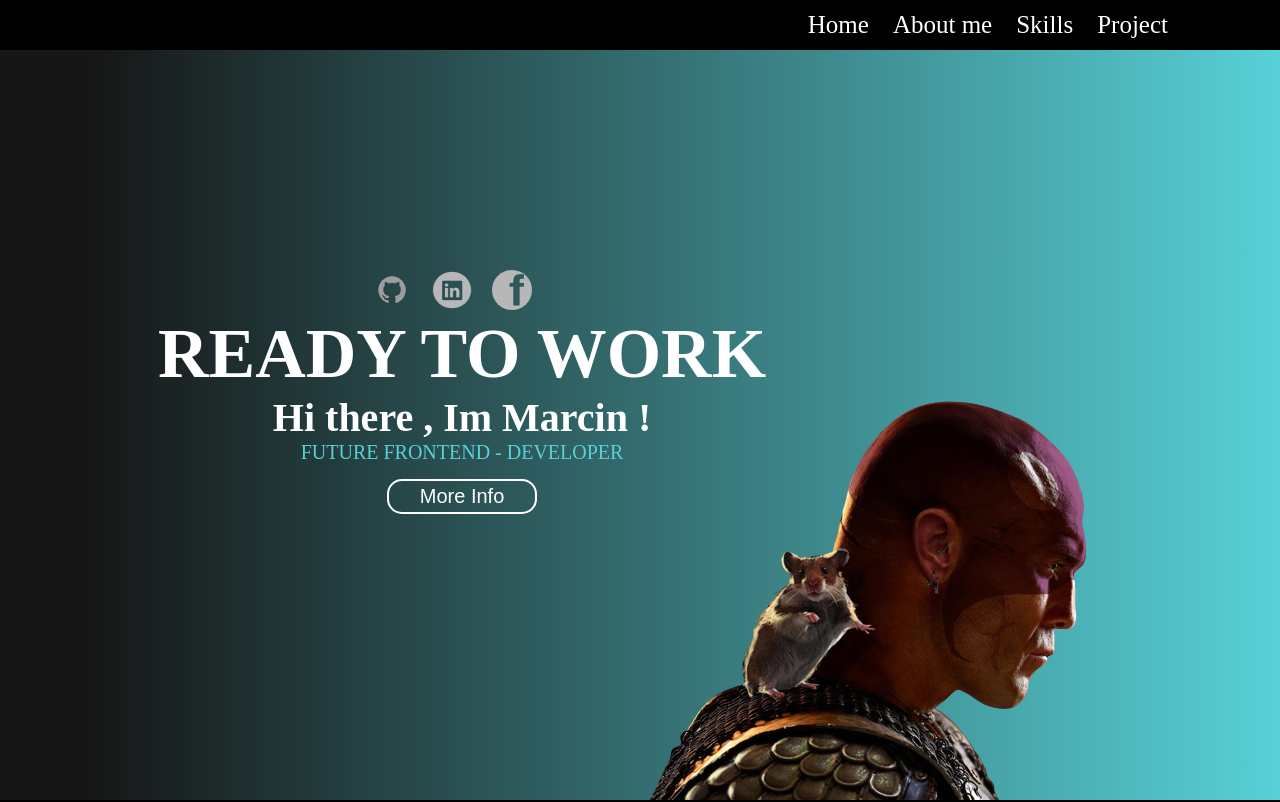
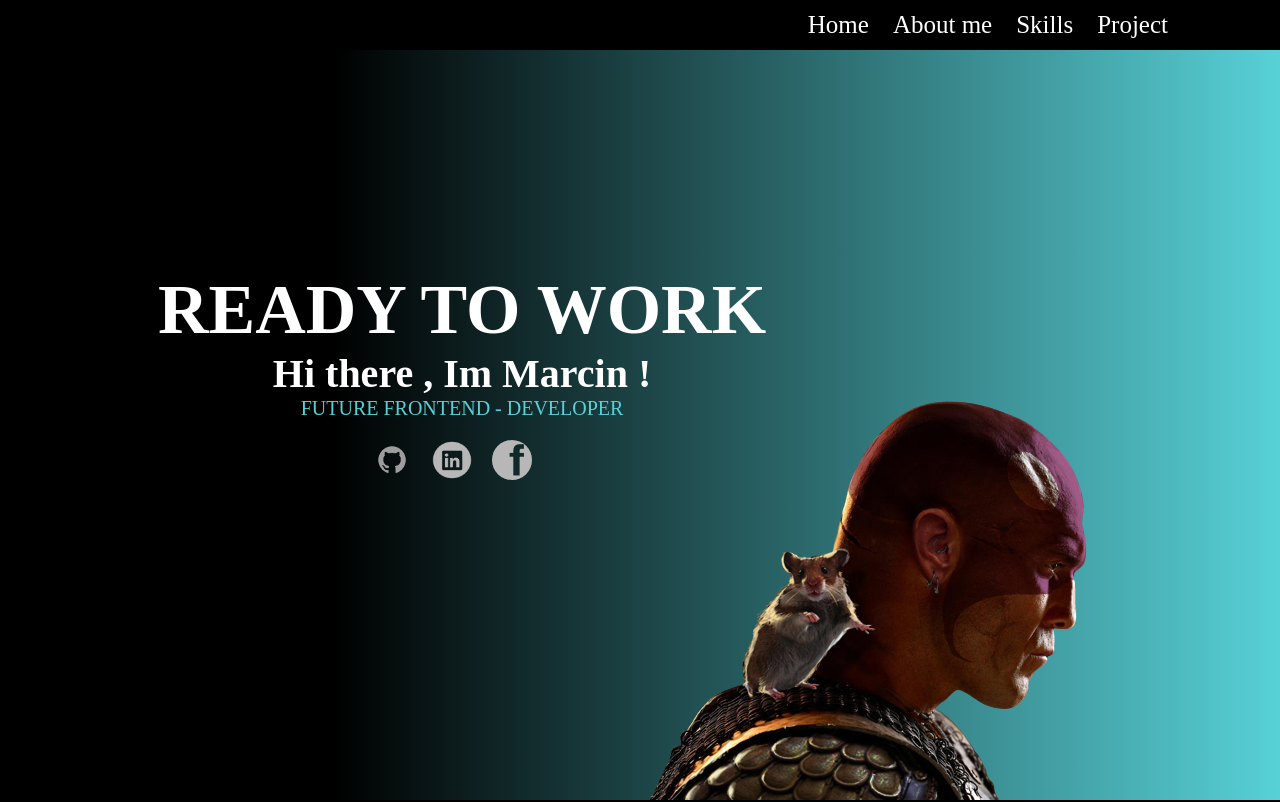
Before and after one commit to marcinoles87/mysite, a React (Create React App) app: page / in a window 1280 px wide. Shown: the top 802 px of the page. Built offline with nearby package versions, Linux system fonts and the light colour scheme.

Commit message:
work scrool

```diff
--- a/src/components/Header.js
+++ b/src/components/Header.js
@@ -16,15 +16,16 @@ function Header() {
       </div>
 
       <div className='header-info'>
-        <img src={logoGh} alt='github-logo'></img>
-        <img src={logoLn} alt='linkedin-logo'></img>
-        <img src={logoFb} alt='linkedin-logo'></img>
+
 
 
         <h1 className='header-info-text'>READY TO WORK</h1>
         <h2>Hi there , Im Marcin !</h2>
         <p className='header-info-text2'> FUTURE FRONTEND - DEVELOPER</p>
-        <button className='header-button'>More Info </button>
+        {/* <button className='header-button'>More Info </button> */}
+        <img src={logoGh} alt='github-logo'></img>
+        <img src={logoLn} alt='linkedin-logo'></img>
+        <img src={logoFb} alt='linkedin-logo'></img>
       </div>
 
 
--- a/src/components/header.scss
+++ b/src/components/header.scss
@@ -6,7 +6,7 @@ $primary-color : rgb(87, 209, 215);
     width: 100vw;
     height: 100vh;
     background: rgb(0,0,0);
-    background: linear-gradient(90deg, rgba(0,0,0,0.9136904761904762) 7%, rgba(87,209,215,1) 100%);
+    background: linear-gradient(90deg, rgba(0,0,0,1) 26%, rgba(87,209,215,1) 100%);
 
 
 
@@ -39,6 +39,7 @@ $primary-color : rgb(87, 209, 215);
         img{
             width: 40px;
             height: 40px;
+            margin-top: 20px;
             margin-right: 20px;
             border-radius: 20px;
             filter: grayscale(1);
```
